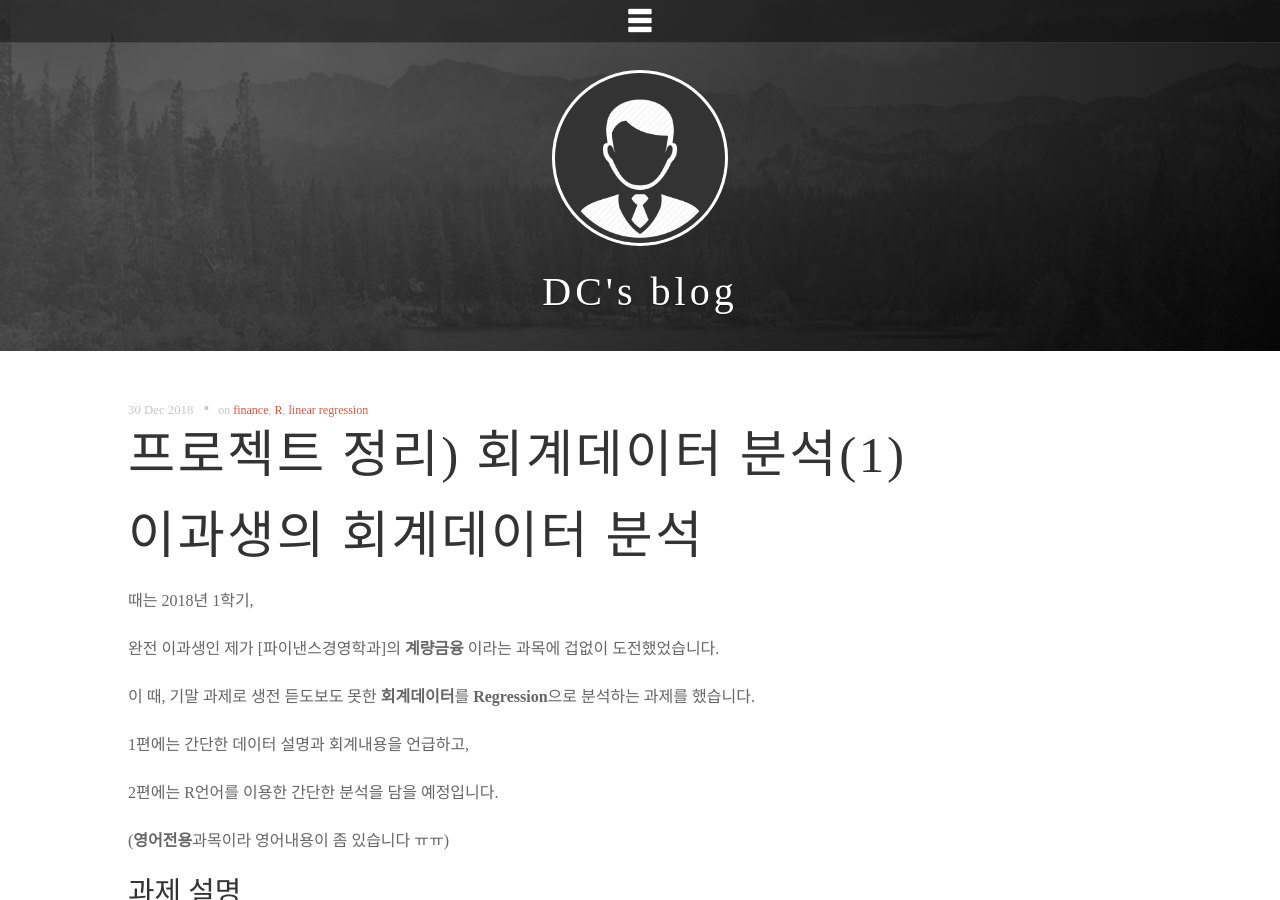
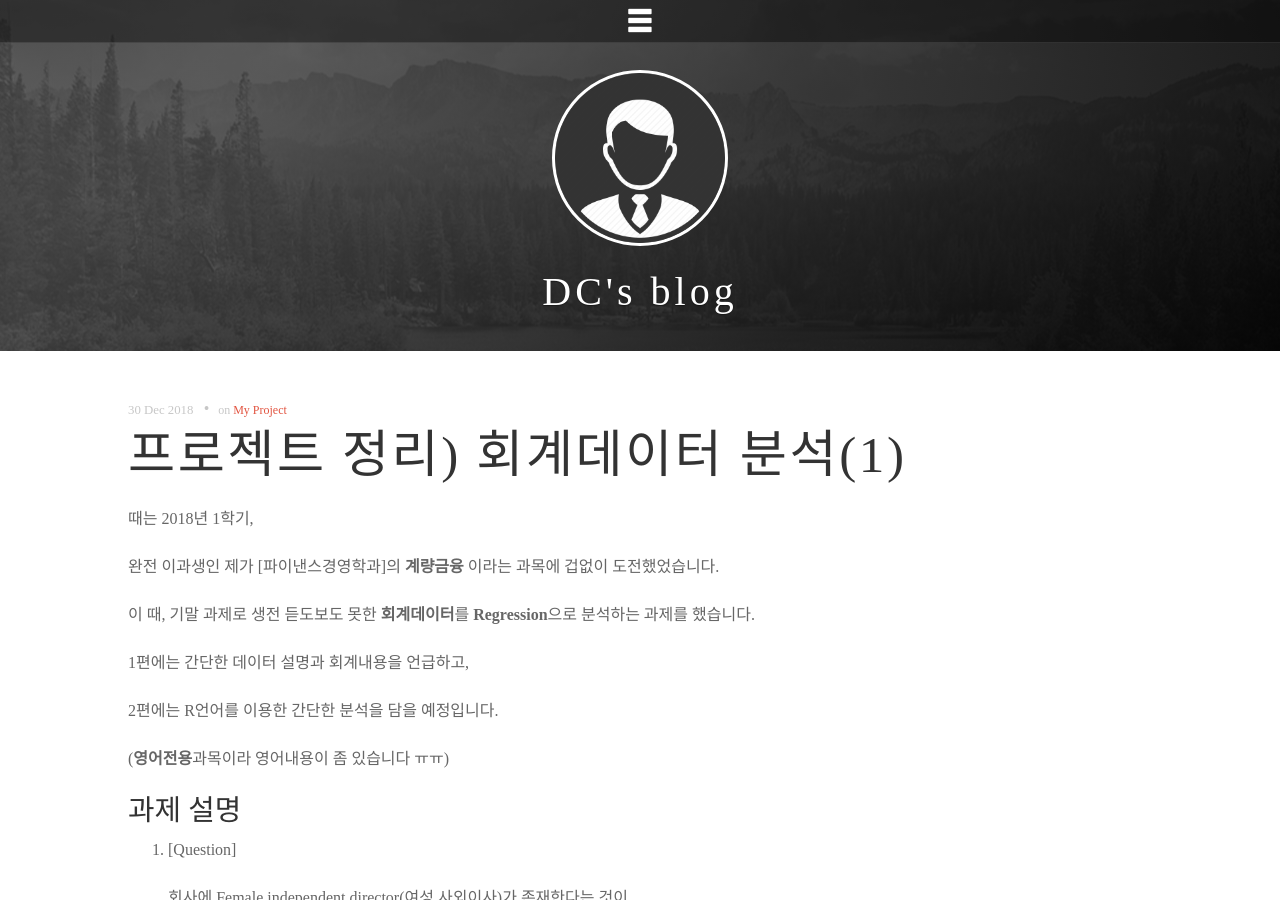
Before and after one commit to DongChanS/DongChanS.github.io, a Jekyll site: the page built from _posts/2018-12-30-6.md, in a window 1280 px wide and 900 px high. Built offline with Jekyll 4.4.1, drawn with Linux system fonts in a browser that asks for light colours; some web fonts are replaced; comment, search, counter and statistics services are not loaded.

Commit message:
Update 2018-12-30-6.md

```diff
--- a/_posts/2018-12-30-6.md
+++ b/_posts/2018-12-30-6.md
@@ -2,10 +2,8 @@
 layout: post
 title: 프로젝트 정리) 회계데이터 분석(1)
 author: Shin Dong Chan
-tags : ['finance','R','linear regression']
+tags : ['My Project']
 ---
-
-# 이과생의 회계데이터 분석
 
 때는 2018년 1학기,
 
```
